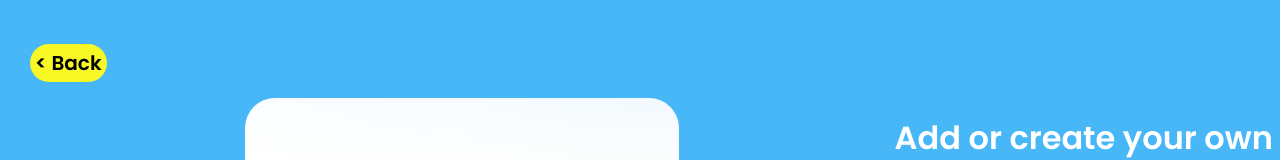
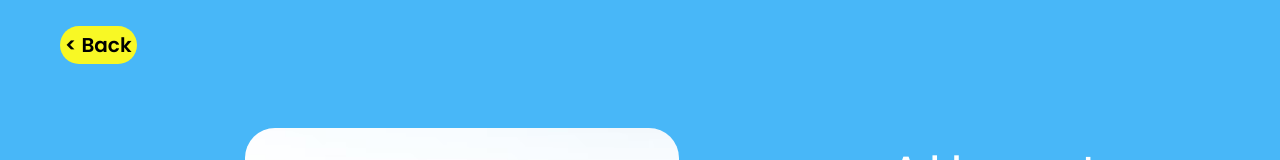
Before and after one commit to seba-pitra/PI-DOGS, a React (Create React App) app in the folder client/: page /dogs/create in a window 1280 px wide. Shown: the top 160 px of the page. Built offline with nearby package versions, Linux system fonts and the light colour scheme; no server answers.

Commit message:
fix(styles/CreateDog): fix back button

```diff
--- a/client/src/components/CreateDog.jsx
+++ b/client/src/components/CreateDog.jsx
@@ -138,10 +138,10 @@ const CreateDog = (props) => {
 
   return (
     <div className={styles["container-all-form"]}>
+      <Link to={"/home"} className={styles["form-back-link"]}>
+        {"<"} Back
+      </Link>
       <form className={styles.form} onSubmit={handleSubmit}>
-        <Link to={"/home"} className={styles["form-back-link"]}>
-          {"<"} Back
-        </Link>
         <div className={styles["form-container"]}>
           <img src={img} alt="form-img" className={styles["form-img"]} />
           <div className={styles["all-inputs-container"]}>
--- a/client/src/stylesheets/CreateDog.module.css
+++ b/client/src/stylesheets/CreateDog.module.css
@@ -1,6 +1,6 @@
 @keyframes slidein {
   from {
-    margin-left: 100%;
+    margin-left: 200%;
     width: 300%;
   }
 
@@ -12,22 +12,23 @@
 
 .container-all-form {
   background-color: #48b7f8;
-  display: flex;
-  align-items: center;
-  justify-content: center;
+  text-align: left;
+  overflow: hidden;
+  padding: 30px;
 }
 
 .form {
   height: 100%;
   min-height: 120vh;
-  padding: 30px;
   padding-top: 6vh;
   color: #ffffff;
-  overflow: hidden;
   text-align: left;
+  animation-duration: 1.5s;
+  animation-name: slidein;
 }
 
 .form-back-link {
+  margin-left: 30px;
   font-size: 20px;
   padding: 5px;
   background-color: rgb(248, 248, 37);
@@ -45,8 +46,6 @@
   display: flex;
   align-items: center;
   justify-content: space-evenly;
-  animation-duration: 2s;
-  animation-name: slidein;
   width: 200vh;
   margin-top: 20px;
 }
```
